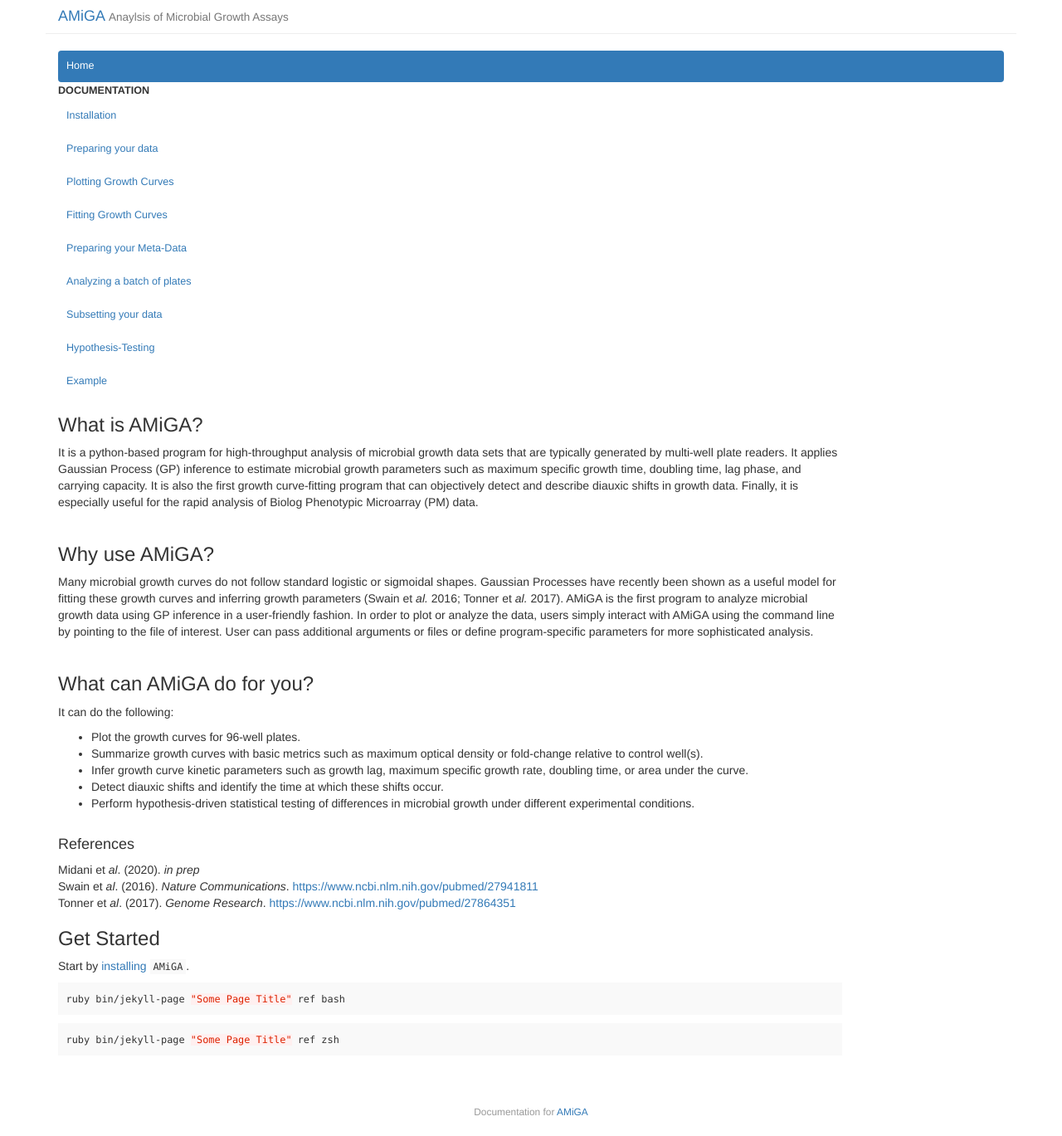
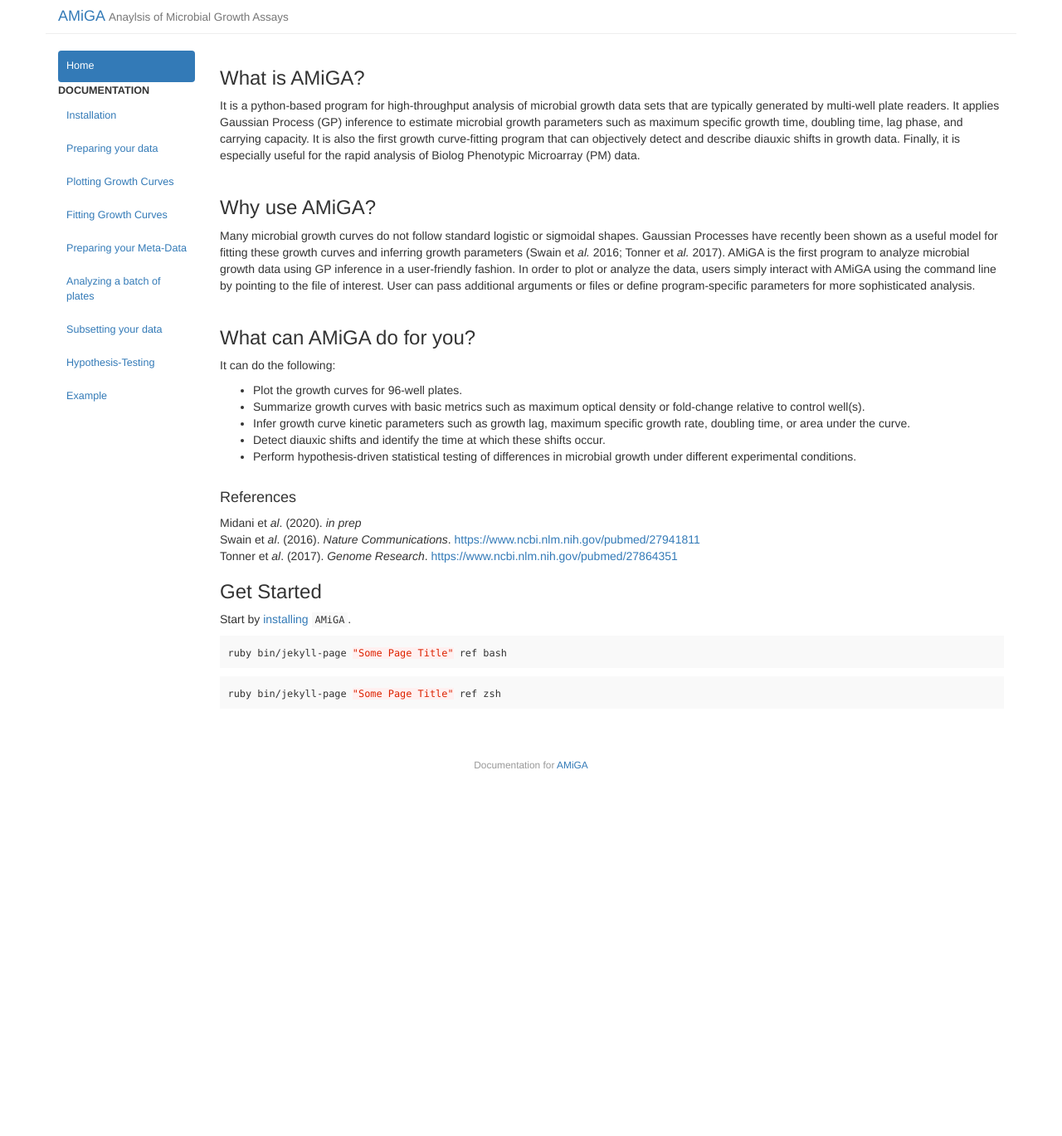
Before and after one commit to firasmidani/amiga, a Jekyll site: the page built from docs/index.md, in a window 1280 px wide. Shown: the whole page at 83% size. Built offline with Jekyll 4.4.1, drawn with Linux system fonts in a browser that asks for light colours; after the commit the page ends 951 px from its top, so only the background shows below that.

```diff
--- a/docs/_layouts/default.html
+++ b/docs/_layouts/default.html
@@ -24,7 +24,7 @@
             <div class="row">
                 {% assign post_count = site.posts|size %}
                 {% if site.navigation != 0 and site.navigation == 1 or post_count > 0 %}
-                    <div id="navigation" class="col-sm-12">
+                    <div id="navigation" class="col-sm-2">
                         {% include navigation.html %}
                     </div>
 
```
